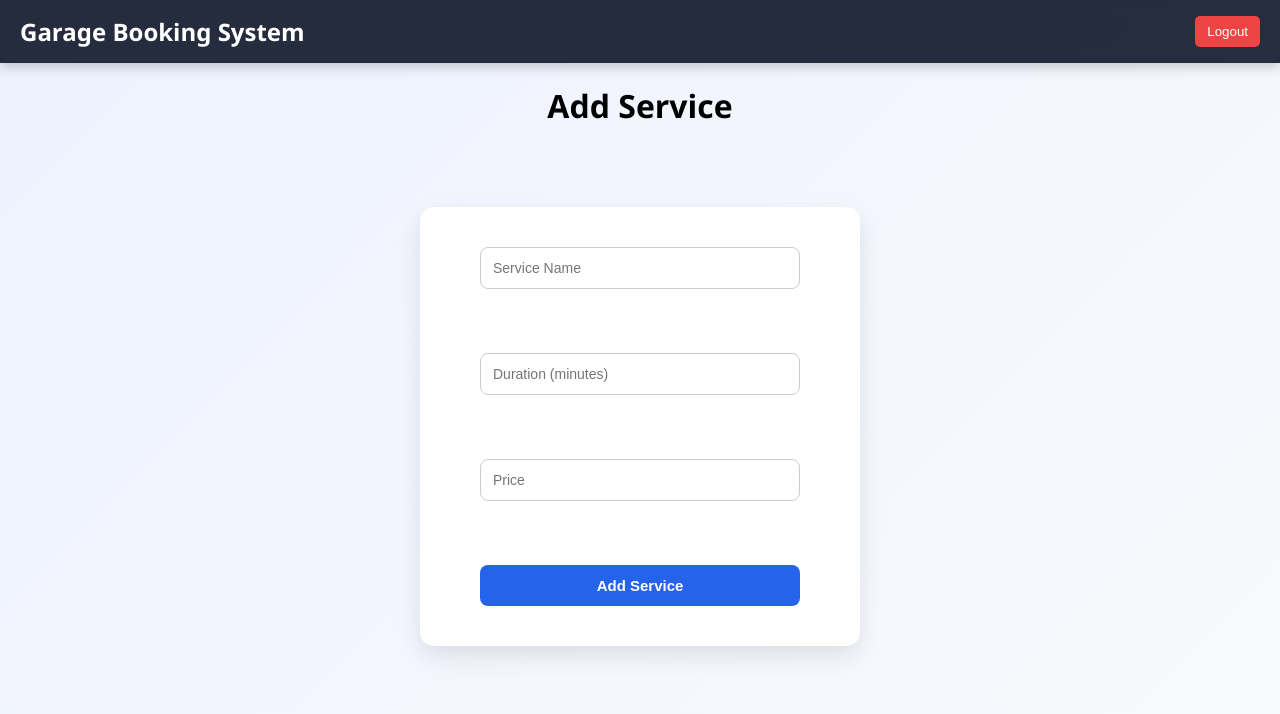
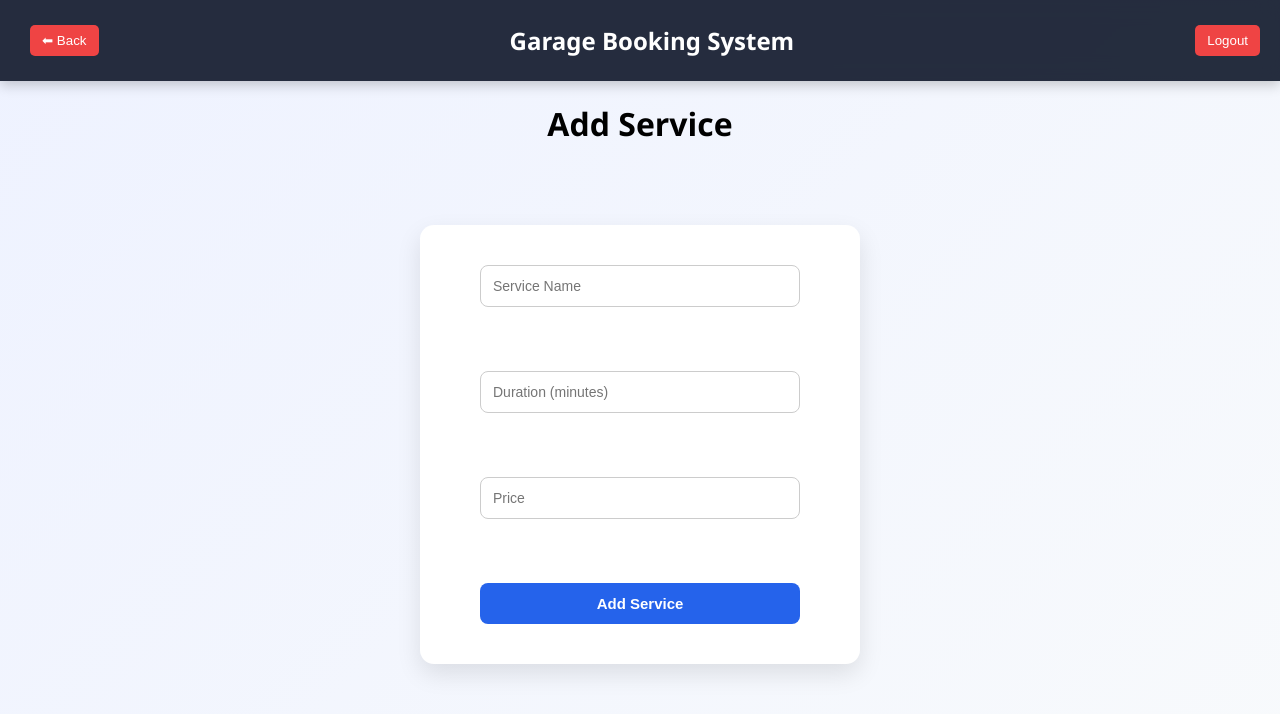
Before and after one commit to vivekmali1914/garage-booking-system, a plain HTML site: page frontend/add-service.html in a window 1280 px wide. Drawn offline with Linux system fonts and the light colour scheme; sample sign-in values are in the browser's storage.

Commit message:
Implement back navigation functionality
Added a 'Back' button to navigate to the previous page or fallback to index.html.

```diff
--- a/frontend/add-service.html
+++ b/frontend/add-service.html
@@ -1,6 +1,7 @@
 <link rel="stylesheet" href="style.css">
 
 <div class="navbar">
+    <button onclick="goBack()" style="margin:10px;">⬅ Back</button>
     <h2>Garage Booking System</h2>
     <button onclick="logout()">Logout</button>
 </div>
@@ -49,4 +50,13 @@ function logout(){
     localStorage.removeItem("user");
     window.location.href = "login.html";
 };
+
+function goBack(){
+    if(document.referrer){
+        window.history.back();
+    } else {
+        window.location.href = "index.html"; // fallback
+    }
+}
+
 </script>
```
